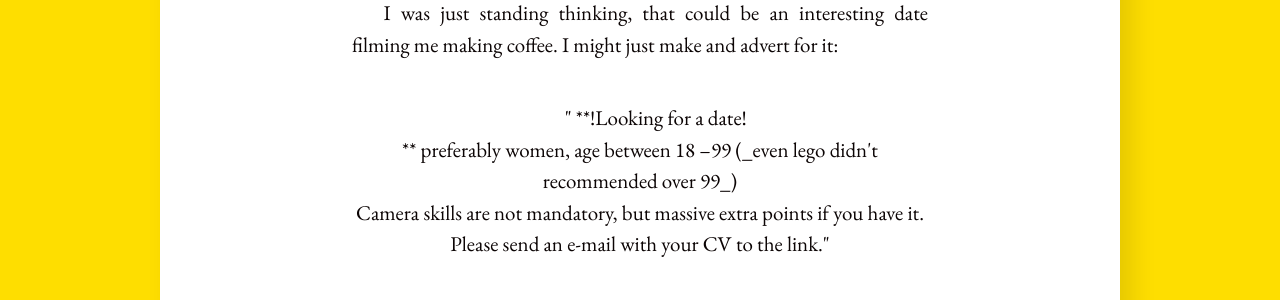
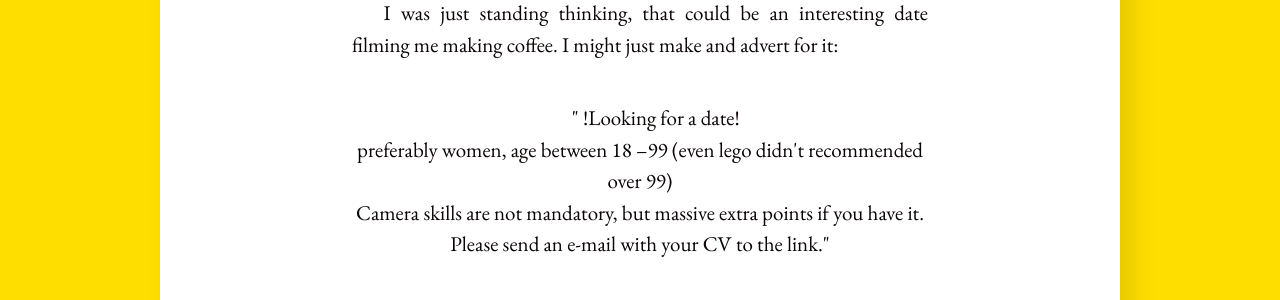
Before and after one commit to piratekex/blog_test2, a Jekyll site: the page built from _posts/2020-07-30-Stalking-and-dates.md, in a window 1280 px wide. Shown: the part 1452-1752 px from the top of the page. Built offline with Jekyll 4.4.1, drawn with Linux system fonts in a browser that asks for light colours.

```diff
--- a/_posts/2020-07-30-Stalking-and-dates.md
+++ b/_posts/2020-07-30-Stalking-and-dates.md
@@ -27,9 +27,9 @@ His answer was: -&quot;We gonna find a date for you.&quot;
 I was just standing thinking, that could be an interesting date filming me making coffee. I might just make and advert for it:
 >
 <p style="text-align: center">
-&quot; **!Looking for a date!<br>**
+&quot; <b>!Looking for a date!</b><br>
 
-preferably women, age between 18 –99 (_even lego didn&#39;t recommended over 99_)<br>
+preferably women, age between 18 –99 (<i>even lego didn&#39;t recommended over 99</i>)<br>
 
 Camera skills are not mandatory, but massive extra points if you have it.<br>
 
```
